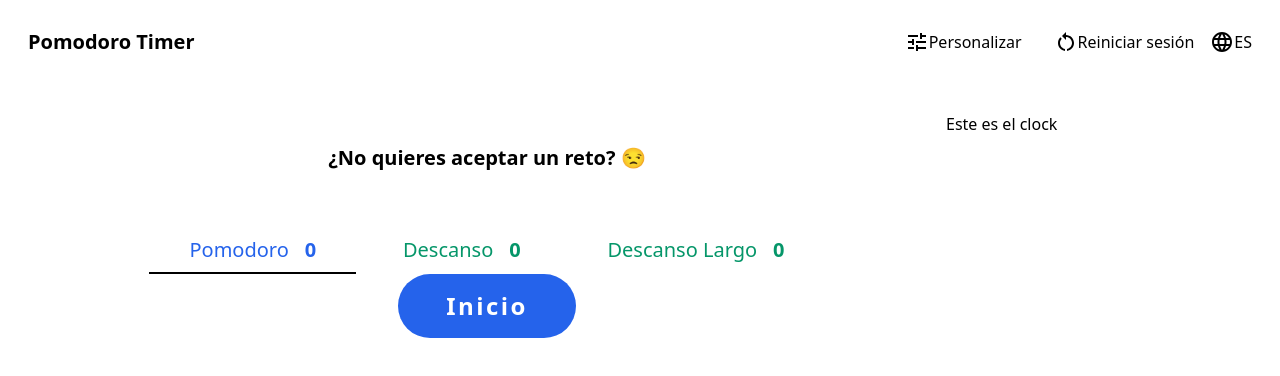
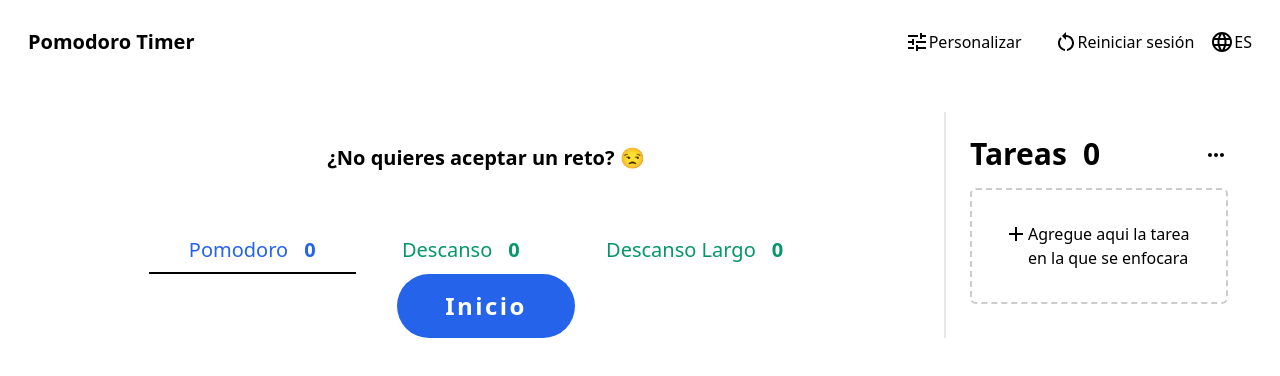
Before and after one commit to maximilianoLujan/Pomodoro-Timer, a React (Vite) app: page / in a window 1280 px wide. Shown: the top 376 px of the page. Built offline with nearby package versions, Linux system fonts and the light colour scheme.

Commit message:
Agregando hook personalizado

```diff
--- a/src/components/Clock/Clock.jsx
+++ b/src/components/Clock/Clock.jsx
@@ -28,7 +28,7 @@ export default function Clock(){
         setLongRest({...longRest,active:true})
     }
     return(
-        <div className="w-full lg:w-3/4 flex flex-col items-center">
+        <div className="w-full lg:w-3/4 flex flex-col items-center lg:border-r-2">
             <h2 className='font-bold mt-8 text-xl'>¿{t("clock.challenge")}? 😒</h2>
             <div className='flex mt-14 w-3/4 justify-evenly'>
                 <button className={pomodoro.active?'flex text-xl py-2 px-10 text-primary hover:bg-primary/10 border-b-2 border-black':'flex text-xl py-2 px-10 text-primary hover:bg-primary/10'} onClick={(e) => handleClickPomodoro(e.target)}>
--- /dev/null
+++ b/src/components/Todos/Task.jsx
@@ -0,0 +1,33 @@
+import { useState } from "react";
+import AddIcon from '@mui/icons-material/Add';
+import { useTranslation } from "react-i18next";
+
+export default function Task(){
+    const [addTask,setAddTask] =useState(false)
+    const [t] = useTranslation("global")
+
+    const handleClick = () => {
+        setAddTask(!addTask)
+    }
+
+    if (addTask){
+        return(<div className="p-8 flex flex-col items-start border-2 border-black">
+            <input type="text" name="task" id="" />
+            <div>
+                <button></button>
+                <button></button>
+            </div>
+        </div>)
+    } else{
+        return(
+            <div onClick={handleClick} className="p-8 border-2 border-black/20 hover:border-black border-dashed rounded-md flex cursor-pointer">
+                <AddIcon />
+                <p>{t("todos.add")}</p>
+            </div>
+        )
+    }
+
+
+
+
+}
--- a/src/components/Todos/Todos.jsx
+++ b/src/components/Todos/Todos.jsx
@@ -1,7 +1,21 @@
+import { useTranslation } from "react-i18next"
+import MoreHorizIcon from '@mui/icons-material/MoreHoriz';
+import Task from "./Task"
+
 export default function Todos(){
+    const [t] = useTranslation("global")
     return(
-        <div className="w-full lg:w-1/4">
-            Este es el clock
+        <div className="w-full lg:w-1/4 p-6">
+            <div className="flex justify-between items-center mb-4">
+                <div className="flex">
+                    <p className="mr-4 text-3xl font-bold">{t("todos.task")}</p>
+                    <p className=" text-3xl font-bold">0</p>
+                </div>
+                <div >
+                    <MoreHorizIcon className="cursor-pointer" fontSize="medium"/>
+                </div>
+            </div>
+            <Task/>
         </div>
     )
 }
--- /dev/null
+++ b/src/hooks/useTodo.js
@@ -0,0 +1,11 @@
+import { useState } from "react";
+
+export default function useTodo(initialState){
+    const [todo,setTodo] = useState(initialState)
+
+    const addTarea = (tarea) => {
+        console.log(tarea)
+    }
+
+    return [ todo , addTarea]
+}
--- a/src/translations/en/global.json
+++ b/src/translations/en/global.json
@@ -32,5 +32,11 @@
         "challenge":"Why don't you take the challenge",
         "level":"level",
         "start":"start"
+    },
+    "todos":{
+        "task":"Tasks",
+        "add":"Add here the task you will focus on",
+        "boton1":"Guardar",
+        "boton2":"cancelar"
     }
 }
--- a/src/translations/es/global.json
+++ b/src/translations/es/global.json
@@ -32,5 +32,11 @@
         "challenge":"No quieres aceptar un reto",
         "level":"Nivel",
         "start":"Inicio"
+    },
+    "todos":{
+        "task":"Tareas",
+        "add":"Agregue aqui la tarea en la que se enfocara",
+        "boton1":"Guardar",
+        "boton2":"cancelar"
     }
 }
--- a/src/translations/pt/global.json
+++ b/src/translations/pt/global.json
@@ -32,5 +32,11 @@
         "challenge":"você não quer aceitar o desafio",
         "level":"Nível",
         "start":"começar"
+    },
+    "todos":{
+        "task":"Tarefas",
+        "add": " Adicione aqui a tarefa em que você se concentrará",
+        "boton1":"Guardar",
+        "boton2":"cancelar"
     }
 }
```
